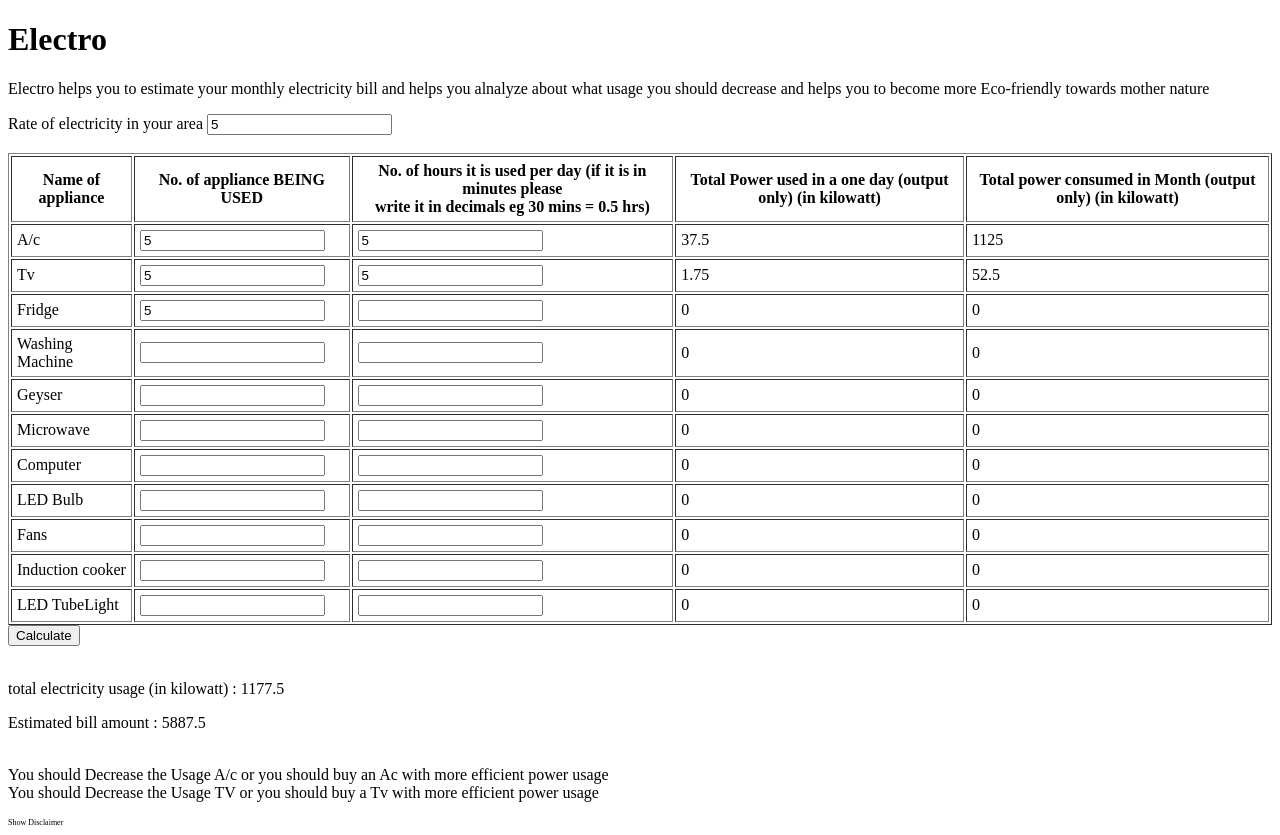
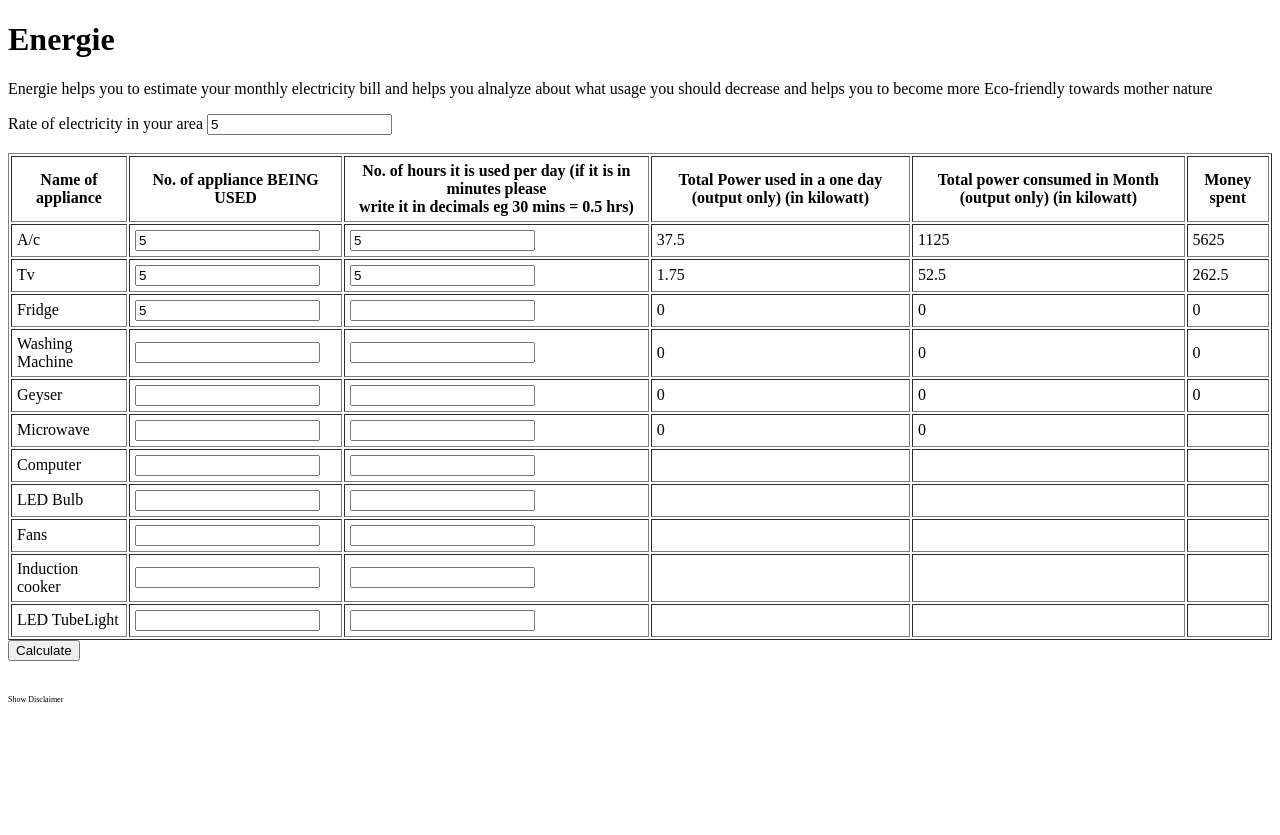
Before and after one commit to vinayakhanda/Energie, a plain HTML site: page index.html in a window 1280 px wide. Both pictures are taken after typing "5", "5", "5", "5", "5", "5" into the empty fields and a click on the button "Calculate". After the commit the page ends 800 px from the top, so only its background shows below. Drawn offline with Linux system fonts and the light colour scheme.

Commit message:
Updated these files

```diff
--- a/index.html
+++ b/index.html
@@ -30,8 +30,8 @@ li{
     </style>
 </head>
 <body>
-    <h1>Electro</h1>
-    <p>Electro helps you to estimate your monthly electricity bill and helps you alnalyze about what usage you should decrease and helps you to become more Eco-friendly towards mother nature </p>
+    <h1>Energie</h1>
+    <p>Energie helps you to estimate your monthly electricity bill and helps you alnalyze about what usage you should decrease and helps you to become more Eco-friendly towards mother nature </p>
     <label for="elcCost">Rate of electricity in your area </label>
     <input type="number" name="" id="elRate">
     <br>
@@ -55,6 +55,7 @@ li{
             <th>No. of hours it is used per day (if it is in minutes please <br>write it in decimals eg 30 mins = 0.5 hrs)</th>
             <th>Total Power used in a one day (output only) (in kilowatt)</th>
             <th>Total power consumed in Month (output only) (in kilowatt)</th>
+            <th>Money spent </th>
         </tr>
         <tr>
             <td>A/c</td>
@@ -62,8 +63,8 @@ li{
             <td> <input type="number" name="" id="acHour"></td>
             <td id="acday"></td>
             <td id="acMonth"></td>
+            <td id="acmnSpnt"></td>
 
-        </td>
         </tr>
         <tr>
             <td> Tv </td>
@@ -71,6 +72,7 @@ li{
             <td> <input type="number" name="" id="tvHour"></td>
             <td id="tvday"></td>
             <td id="tvMonth"></td>
+            <td id="tvmnSpnt"></td>
 
         </tr>
         <tr>
@@ -79,6 +81,7 @@ li{
             <td> <input type="number" name="" id="fridgeHour"></td>
             <td id="fridgeday"></td>
             <td id="fridgeMonth"></td>
+            <td id="fridgemnSpnt"></td>
         </tr>
         <tr>
             <td> Washing Machine </td>
@@ -86,6 +89,7 @@ li{
             <td> <input type="number" name="" id="wmHour"></td>
             <td id="wmday"></td>
             <td id="wmMonth"></td>
+            <td id="wmmnSpnt"></td>
         </tr>
         <tr>
             <td> Geyser </td>
@@ -93,6 +97,7 @@ li{
             <td> <input type="number" name="" id="geyserHour"></td>
             <td id="geyserday"></td>
             <td id="geyserMonth"></td>
+            <td id="geysermnSpnt"></td>
         </tr>
         <tr>
             <td> Microwave </td>
@@ -100,6 +105,7 @@ li{
             <td> <input type="number" name="" id="microHour"></td>
             <td id="microday"></td>
             <td id="microMonth"></td>
+            <td id="micromnSpnt"></td>
         </tr>
         <tr>
             <td> Computer </td>
@@ -107,6 +113,7 @@ li{
             <td> <input type="number" name="" id="compHour"></td>
             <td id="compday"></td>
             <td id="compMonth"></td>
+            <td id="compmnSpnt"></td>
         </tr>
         <tr>
             <td> LED Bulb</td>
@@ -114,7 +121,7 @@ li{
             <td> <input type="number" name="" id="blbHour"></td>
             <td id="blbday"></td>
             <td id="blbMonth"></td>
-
+            <td id="blbmnSpnt"></td>
         </tr>
         <tr>
             <td> Fans </td>
@@ -122,6 +129,7 @@ li{
             <td> <input type="number" name="" id="fansHour"></td>
             <td id="fanday"></td>
             <td id="fanMonth"></td>
+            <td id="fanmnSpnt"></td>
         </tr>
         <tr>
             <td>Induction cooker</td>
@@ -129,6 +137,7 @@ li{
             <td> <input type="number" name="" id="icHour"></td>
             <td id="icday"></td>
             <td id="icMonth"></td>
+            <td id="icmnSpnt"></td>
         </tr>
         <tr>
             <td>LED TubeLight</td>
@@ -136,6 +145,7 @@ li{
             <td> <input type="number" name="" id="tubeHour"></td>
             <td id="tubeday"></td>
             <td id="tubeMonth"></td>
+            <td id="tubemnSpnt"></td>
 
         </tr>
     </table>
--- a/script.js
+++ b/script.js
@@ -106,6 +106,8 @@ function Calculate(){
 
     document.getElementById("acday").innerHTML = acday/1000;
     document.getElementById("acMonth").innerHTML = (acday/1000)*30;
+    document.getElementById("acmnSpnt").innerHTML = (acday/1000)*30*elRate;
+
     totalUsage += (acday/1000)*30;
 
     if (acday > acMaxPower) {
@@ -114,6 +116,8 @@ function Calculate(){
 
     document.getElementById("tvday").innerHTML = tvday/1000;
     document.getElementById("tvMonth").innerHTML = (tvday/1000)*30;
+    document.getElementById("tvmnSpnt").innerHTML = (tvday/1000)*30*elRate;
+
     totalUsage += (tvday/1000)*30;
 
     if (tvday > tvMaxPower) {
@@ -122,6 +126,8 @@ function Calculate(){
 
     document.getElementById("fridgeday").innerHTML = fridgeday/1000;
     document.getElementById("fridgeMonth").innerHTML = (fridgeday/1000)*30;
+    document.getElementById("fridgemnSpnt").innerHTML = (fridgeday/1000)*30*elRate;
+
     totalUsage += (fridgeday/1000)*30;
 
     if (fridgeday > fridgeMaxPower) {
@@ -130,6 +136,8 @@ function Calculate(){
 
     document.getElementById("wmday").innerHTML = wmday/1000;
     document.getElementById("wmMonth").innerHTML = (wmday/1000)*30;
+    document.getElementById("wmmnSpnt").innerHTML = (wmday/1000)*30*elRate;
+
     totalUsage += (wmday/1000)*30;
 
     if (wmday > wmMaxPower) {
@@ -138,6 +146,8 @@ function Calculate(){
 
     document.getElementById("geyserday").innerHTML = geyserday/1000;
     document.getElementById("geyserMonth").innerHTML = (geyserday/1000)*30;
+    document.getElementById("geysermnSpnt").innerHTML = (geyserday/1000)*30*elRate;
+
     totalUsage += (geyserday/1000)*30;
 
 
@@ -147,6 +157,8 @@ function Calculate(){
 
     document.getElementById("microday").innerHTML = microday/1000;
     document.getElementById("microMonth").innerHTML = (microday/1000)*30;
+    document.getElementById("micrimnSpnt").innerHTML = (microday/1000)*30*elRate;
+
     totalUsage += (microday/1000)*30;
 
     if (microday > microMaxPower) {
@@ -155,6 +167,8 @@ function Calculate(){
 
     document.getElementById("compday").innerHTML = compday/1000;
     document.getElementById("compMonth").innerHTML = (compday/1000)*30;
+    document.getElementById("compmnSpnt").innerHTML = (compday/1000)*30*elRate;
+
     totalUsage += (compday/1000)*30;
 
     if (compday > compMaxPower) {
@@ -163,6 +177,8 @@ function Calculate(){
 
     document.getElementById("blbday").innerHTML = blbday/1000;
     document.getElementById("blbMonth").innerHTML = (blbday/1000)*30;
+    document.getElementById("blbmnSpnt").innerHTML = (blbday/1000)*30*elRate;
+
     totalUsage += (blbday/1000)*30;
 
     if (blbday > blbMaxPower) {
@@ -171,6 +187,8 @@ function Calculate(){
 
     document.getElementById("fanday").innerHTML = fansday/1000;
     document.getElementById("fanMonth").innerHTML = (fansday/1000)*30;
+    document.getElementById("fanmnSpnt").innerHTML = (fansday/1000)*30*elRate;
+
     totalUsage += (fansday/1000)*30;
 
 
@@ -180,6 +198,8 @@ function Calculate(){
 
     document.getElementById("icday").innerHTML = icday/1000;
     document.getElementById("icMonth").innerHTML = (icday/1000)*30;
+    document.getElementById("icmnSpnt").innerHTML = (icday/1000)*30*elRate;
+
     totalUsage += (icday/1000)*30;
 
 
@@ -189,6 +209,8 @@ function Calculate(){
 
     document.getElementById("tubeday").innerHTML = tubeday/1000;
     document.getElementById("tubeMonth").innerHTML = (tubeday/1000)*30;
+    document.getElementById("tubemnSpnt").innerHTML = (tubeday/1000)*30*elRate;
+
     totalUsage += (tubeday/1000)*30;
 
 
@@ -200,15 +222,15 @@ function Calculate(){
     document.getElementById("sgst").innerHTML = suggestions.join("<br>")
 
     //Now begins the code for calculating total expenses and usage....
-    document.getElementById("ttlpwr").innerHTML = "total electricity usage (in kilowatt) : " + totalUsage;
+    document.getElementById("ttlpwr").innerHTML = "Total electricity usage (in kilowatt) : " + totalUsage;
     document.getElementById("emCost").innerHTML = "Estimated bill amount : " + totalUsage * elRate;
     document.getElementById("sgst").innerHTML = suggestions.join("<br>")
 
     if (elRate == 0) {
-        alert("Plz enter the Price of electricity")
+        alert("Please enter the Price of electricity")
     }
 
 
-}
-console.log("Made by Vinayak Handa (github.com/vinayakhanda)")
-//Made by Vinayak Handa (github.com/vinayakhanda)
+    }
+// console.log("Made by Vinayak Handa (github.com/vinayakhanda)")
+// //Made by Vinayak Handa (github.com/vinayakhanda)
```
